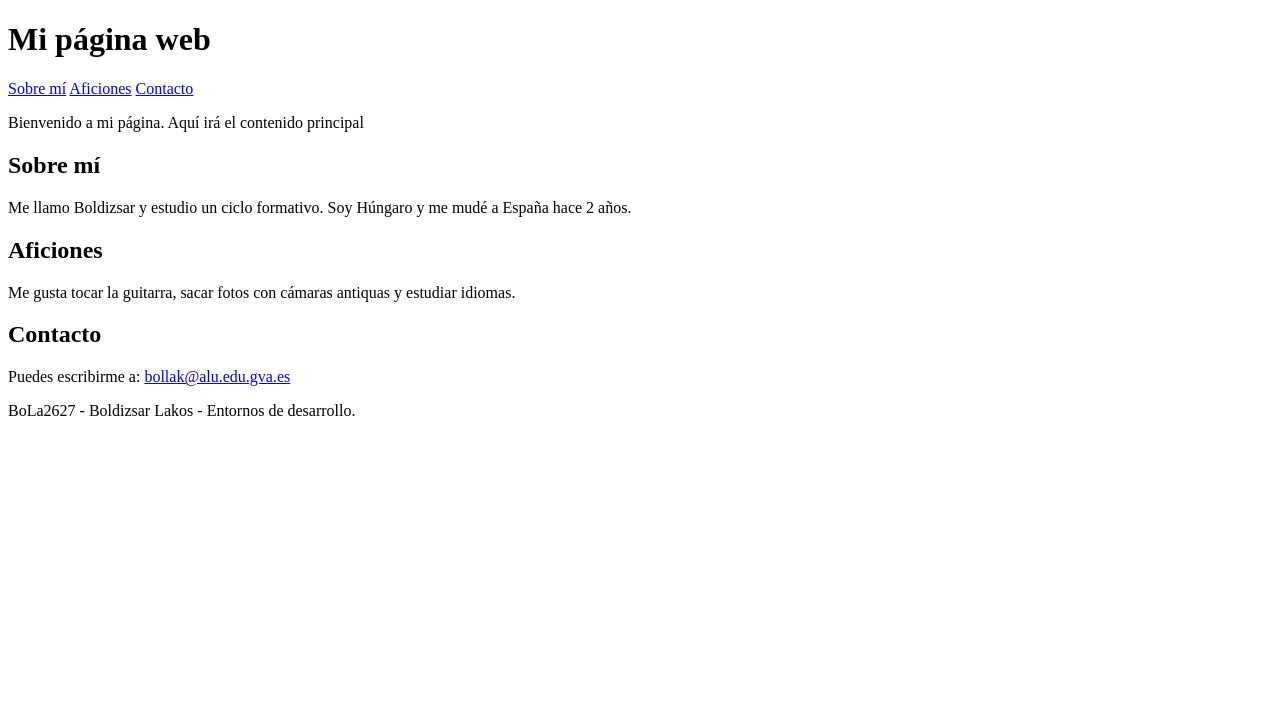
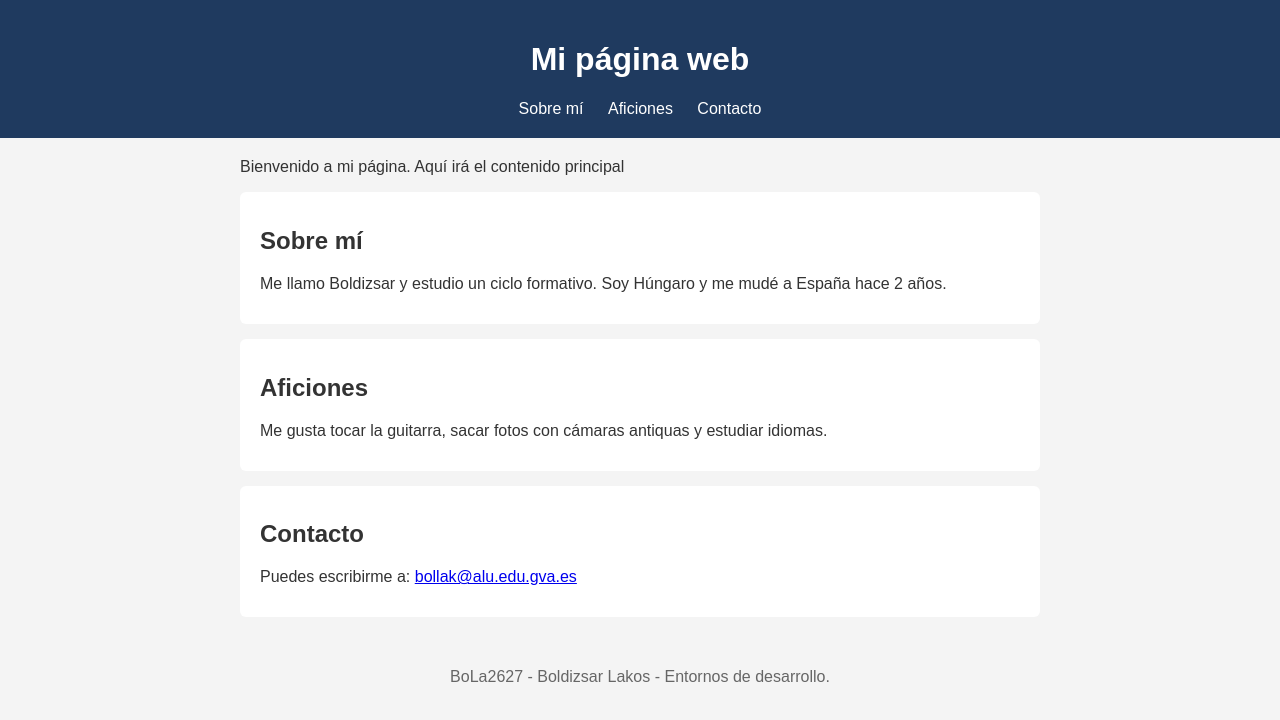
Before and after one commit to bollak0704/Proyecto-Web-BoLa2627, a plain HTML site: page index.html in a window 1280 px wide. Drawn offline with Linux system fonts and the light colour scheme.

Commit message:
Aplicar estilos generales

```diff
--- a/css/styles.css
+++ b/css/styles.css
@@ -0,0 +1,42 @@
+body {
+  font-family: Arial, sans-serif;
+  margin: 0;
+  background-color: #f4f4f4;
+  color: #333;
+}
+
+header {
+  background-color: #1f3a5f;
+  color: white;
+  padding: 20px;
+  text-align: center;
+}
+
+nav a {
+  color: white;
+  margin: 0 10px;
+  text-decoration: none;
+}
+
+nav a:hover {
+  text-decoration: underline;
+}
+
+main {
+  max-width: 800px;
+  margin: 20px auto;
+  padding: 0 20px;
+}
+
+section {
+  background-color: white;
+  padding: 15px 20px;
+  margin-bottom: 15px;
+  border-radius: 6px;
+}
+
+footer {
+  text-align: center;
+  padding: 15px;
+  color: #666;
+}
--- a/index.html
+++ b/index.html
@@ -1,6 +1,7 @@
 <!DOCTYPE html>
 <html lang="es">
 <head>
+    <link rel="stylesheet" href="css/styles.css">
     <meta charset="UTF-8">
     <title>Mi página web - BoLa2627</title>
 </head>
```
